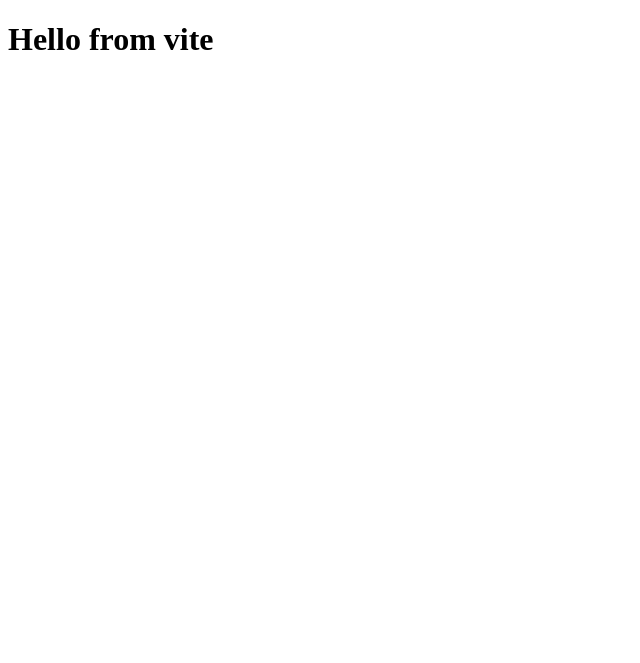
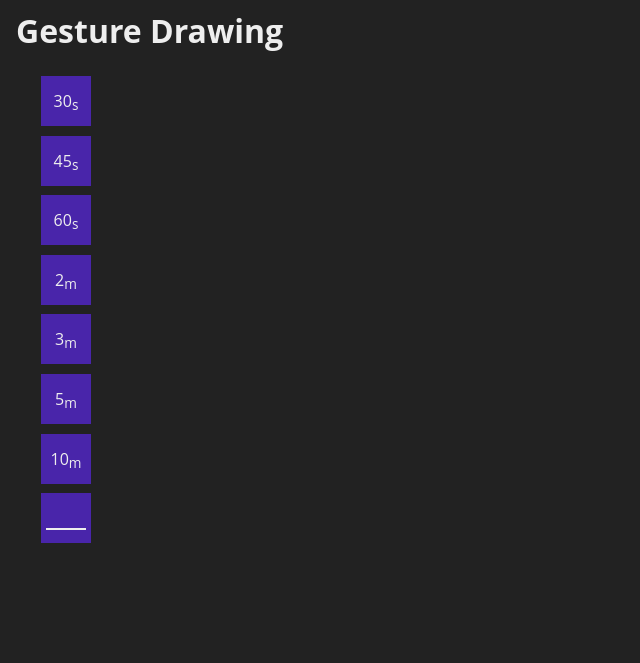
Before and after one commit to NxReason/gesture-tron, a website built with Vite: page index.html in a window 1280 px wide. Shown: the whole page, without its empty margins (0-640 px from the left). Built offline with nearby package versions, Linux system fonts and the light colour scheme.

Commit message:
add: timers menu ui

```diff
--- a/index.html
+++ b/index.html
@@ -3,22 +3,26 @@
   <head>
     <meta charset="UTF-8" />
     <meta name="viewport" content="width=device-width, initial-scale=1.0" />
-    <meta
+    <!-- <meta
       http-equiv="Content-Security-Policy"
       content="default-src 'self'; script-src 'self'"
-    />
-    <meta
+    /> -->
+    <!-- <meta
       http-equiv="X-Content-Security-Policy"
       content="default-src 'self'; script-src 'self'"
-    />
+    /> -->
     <title>Gesture Drawing</title>
 
     <link rel="stylesheet" href="/src/css/style.css" />
   </head>
   <body>
-    <h1>Hello from vite</h1>
-    <div id="app"></div>
+    <div class="container">
+      <header>
+        <h1>Gesture Drawing</h1>
+      </header>
+      <div id="app"></div>
+    </div>
 
-    <script src="/src/index.js"></script>
+    <script type="module" src="/src/index.js"></script>
   </body>
 </html>
--- /dev/null
+++ b/src/css/menuPage.css
@@ -0,0 +1,49 @@
+.menu-page {
+  display: grid;
+  grid-template-columns: 100px 1fr;
+  grid-template-rows: 100px 1fr;
+  grid-template-areas:
+    'sidebar folder-picker'
+    'sidebar preview';
+
+  padding: 1rem;
+  min-height: 600px;
+}
+
+.sidebar {
+  grid-area: sidebar;
+  display: flex;
+  justify-content: center;
+}
+
+.timer-button-list {
+  display: flex;
+  flex-direction: column;
+  list-style: none;
+  gap: 0.6rem;
+}
+.timer-button {
+  display: flex;
+  justify-content: center;
+  align-items: center;
+  position: relative;
+  width: 50px;
+  height: 50px;
+  background-color: var(--main-color);
+  transition: background-color 0.25s ease;
+}
+.timer-button:hover {
+  cursor: pointer;
+  background-color: var(--secondary-color);
+}
+
+.timer-button-interval {
+  font-size: 0.85rem;
+  margin-top: 7px;
+}
+
+.sidebar .custom-timer-input {
+  width: 40px;
+  text-align: center;
+  border-bottom-width: 2px;
+}
--- a/src/css/style.css
+++ b/src/css/style.css
@@ -3,3 +3,40 @@
   padding: 0;
   box-sizing: border-box;
 }
+
+:root {
+  --text-color: #eee;
+  --bg-color: #222;
+  --main-color: #4925aa;
+  --secondary-color: #4444c7;
+}
+
+html {
+  font: 16px 'Host Grotesk', 'Open Sans', 'Roboto', sans-serif;
+  background-color: var(--bg-color);
+  color: var(--text-color);
+}
+
+/* Page layout */
+.container {
+  display: flex;
+  flex-direction: column;
+}
+header {
+  height: 60px;
+  display: flex;
+  align-items: center;
+  padding: 1rem;
+}
+
+/* Elements */
+input[type='text'] {
+  background: transparent;
+  border: none;
+  border-bottom: 1px solid var(--text-color);
+  font: inherit;
+  color: var(--text-color);
+}
+input[type='text']:focus {
+  outline: none;
+}
--- a/src/index.js
+++ b/src/index.js
@@ -1 +1,9 @@
-console.log('hello from vite');
+import MenuPage from './menuPage';
+
+const appContainer = document.getElementById('app');
+
+// Pages
+const PracticePage = {};
+
+MenuPage.init(appContainer);
+appContainer.classList.add('menu-page');
--- /dev/null
+++ b/src/menuPage.js
@@ -0,0 +1,43 @@
+import './css/menuPage.css';
+import { createTimerButtons, createCustomTimerInput } from './timerButton';
+
+const MenuPage = {
+  init(container) {
+    const timerButtons = createTimerButtons();
+    Sidebar.init(timerButtons);
+
+    this.container = container;
+    this.container.append(Sidebar.node);
+  },
+};
+
+// Components
+const Sidebar = {
+  init(buttons) {
+    this.node = document.createElement('div');
+    this.node.classList.add('sidebar');
+
+    const timerBtnList = this.createTimerButtonsList(buttons);
+    this.node.append(timerBtnList);
+  },
+  createTimerButtonsList(buttons) {
+    const ul = document.createElement('ul');
+    ul.classList.add('timer-button-list');
+
+    // preset timers
+    const buttonNodes = buttons.map(b => b.node);
+    ul.append(...buttonNodes);
+    buttons.forEach(button => {
+      // TODO: set selected timer
+    });
+
+    // custom timer
+    const customTimer = createCustomTimerInput();
+    ul.append(customTimer.node);
+    customTimer.input.addEventListener('input', () => {}); // TODO:
+
+    return ul;
+  },
+};
+
+export default MenuPage;
--- /dev/null
+++ b/src/timerButton.js
@@ -0,0 +1,82 @@
+export const DEFAULT_BUTTON_VALUES = [
+  { duration: 30, interval: 's' },
+  { duration: 45, interval: 's' },
+  { duration: 60, interval: 's' },
+  { duration: 2, interval: 'm' },
+  { duration: 3, interval: 'm' },
+  { duration: 5, interval: 'm' },
+  { duration: 10, interval: 'm' },
+];
+
+export function createTimerButtonData(duration, interval) {
+  let mult = 1;
+  switch (interval) {
+    case 's':
+      mult = 1;
+      break;
+    case 'm':
+      mult = 60;
+      break;
+    default:
+      return null;
+  }
+
+  return { duration, interval, seconds: 1 * duration * mult };
+}
+
+export function createTimerButton(tbData) {
+  const li = document.createElement('li');
+  li.classList.add('timer-button');
+
+  const durationSpan = document.createElement('span');
+  durationSpan.textContent = tbData.duration;
+  const intervalSpan = document.createElement('span');
+  intervalSpan.classList.add('timer-button-interval');
+  intervalSpan.textContent = tbData.interval;
+
+  li.append(durationSpan, intervalSpan);
+
+  return li;
+}
+
+export function createTimerButtons(values = DEFAULT_BUTTON_VALUES) {
+  const dataSet = values.map(v =>
+    createTimerButtonData(v.duration, v.interval)
+  );
+  const validData = dataSet.filter(isValidData);
+  // log invalid input values
+  if (dataSet.length !== validData.length) {
+    const invalidData = dataSet.filter(rec => !isValidData(rec));
+    console.error(
+      'createTimerButton(values): must receive duration (Number) and interval (Char {m|s}), received:'
+    );
+    console.error(invalidData);
+  }
+  // build button from valid ones
+  const buttons = validData.map(data => ({
+    node: createTimerButton(data),
+    data,
+  }));
+
+  return buttons;
+}
+
+export function isValidData(buttonValues) {
+  if (buttonValues === null) return false;
+  if (Number.isNaN(+buttonValues.duration)) return false;
+  return true;
+}
+
+// Custom timer input
+export function createCustomTimerInput() {
+  const li = document.createElement('li');
+  li.classList.add('timer-button');
+
+  const input = document.createElement('input');
+  input.setAttribute('type', 'text');
+  input.classList.add('custom-timer-input');
+
+  li.appendChild(input);
+
+  return { node: li, input };
+}
```
Also changed, not shown: package.json (+6 -3 lines), test/timerButton.test.js (added, +59 -0 lines), vitest.config.js (added, +7 -0 lines), 1 other file.
